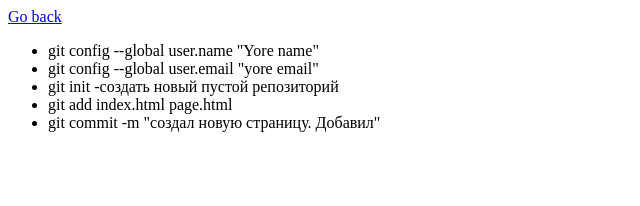
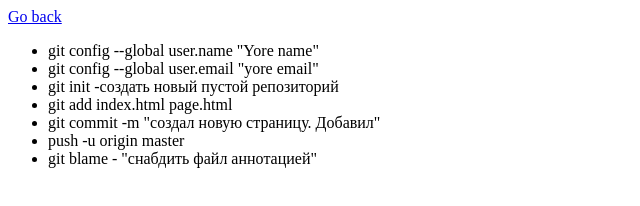
Before and after one commit to mrMsksym51118/lesson4, a plain HTML site: page index.html in a window 1280 px wide. Shown: the whole page, without its empty margins (0-640 px from the left). Drawn offline with Linux system fonts and the light colour scheme.

Commit message:
Добавил строку кода+2

```diff
--- a/index.html
+++ b/index.html
@@ -24,6 +24,12 @@
         <li>
             git commit -m "создал новую страницу. Добавил"
         </li>
+        <li>
+            push -u origin master
+        </li>
+        <li>
+            git blame - "снабдить файл аннотацией"
+        </li>
 
     </ul>
 
```
